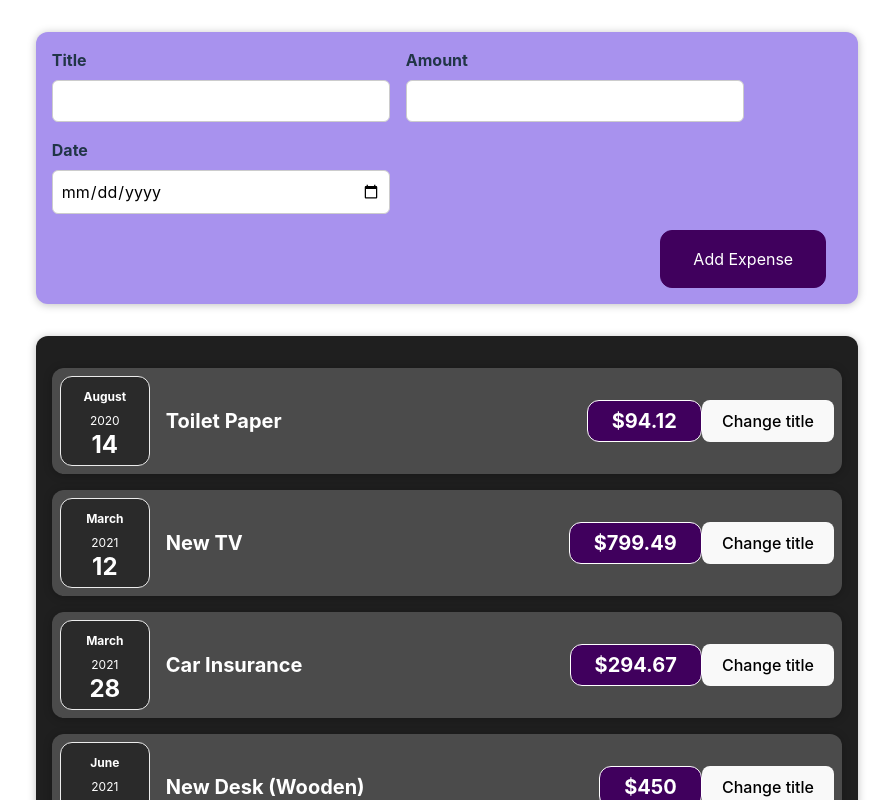
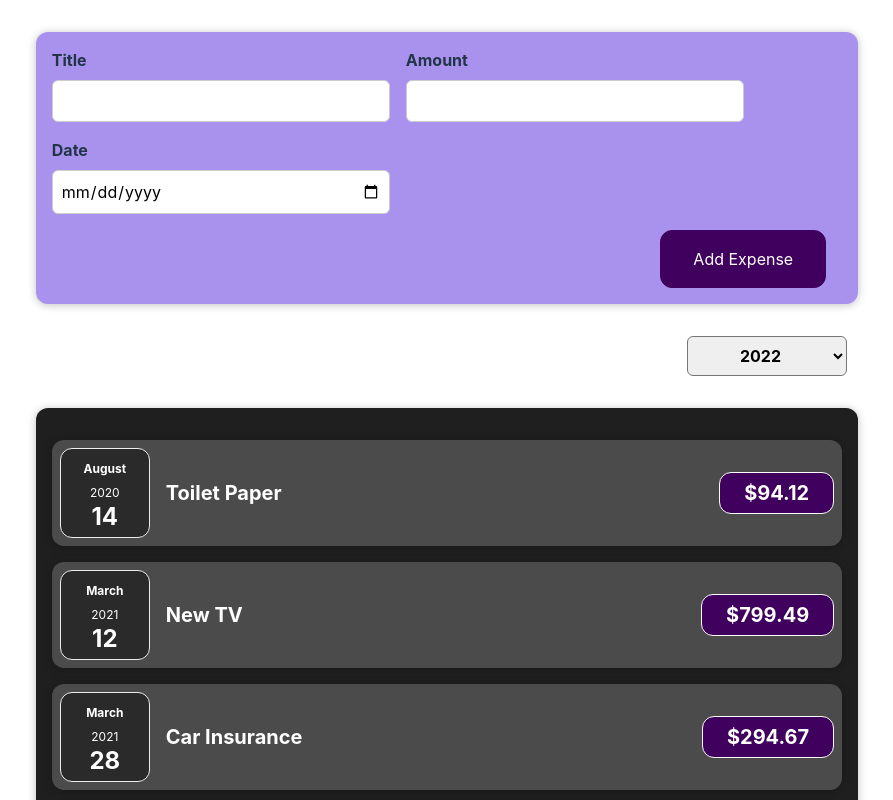
Before and after one commit to mbartos00/udemy-react, a React (Vite) app: page / in a window 1280 px wide. Shown: the top 800 px of the page, without its empty margins (193-1086 px from the left). Built offline with nearby package versions, Linux system fonts and the light colour scheme.

Commit message:
Add expenses filter component, add state lifting

```diff
--- a/src/App.jsx
+++ b/src/App.jsx
@@ -24,9 +24,11 @@
     },
   ];
 
+  const handleAddExpense = (expense) => {};
+
   return (
     <div>
-      <NewExpense />
+      <NewExpense onAddExpense={handleAddExpense} />
       <Expenses expenses={expenses} />
     </div>
   );
--- a/src/components/Expenses/ExpenseItem.jsx
+++ b/src/components/Expenses/ExpenseItem.jsx
@@ -1,22 +1,15 @@
 import './ExpenseItem.css';
 import ExpenseDate from './ExpenseDate';
 import Card from '../UI/Card';
-import { useState } from 'react';
 
 const ExpenseItem = ({ date, title, amount }) => {
-  const [expenseTitle, setExpenseTitle] = useState(title);
-  const handleClick = () => {
-    setExpenseTitle();
-  };
-
   return (
     <Card className='expense-item'>
       <ExpenseDate date={date} />
       <div className='expense-item__description'>
-        <h2>{expenseTitle}</h2>
+        <h2>{title}</h2>
         <div className='expense-item__price'>${amount}</div>
       </div>
-      <button onClick={handleClick}>Change title</button>
     </Card>
   );
 };
--- a/src/components/Expenses/Expenses.jsx
+++ b/src/components/Expenses/Expenses.jsx
@@ -1,15 +1,27 @@
-import React from 'react';
+import React, { useState } from 'react';
 import Card from '../UI/Card';
 import ExpenseItem from './ExpenseItem';
 import './Expenses.css';
+import ExpensesFilter from './ExpensesFilter';
 
 const Expenses = ({ expenses }) => {
+  const [pickedYear, setPickedYear] = useState('2022');
+
+  const handleYearChange = (year) => {
+    setPickedYear(year);
+  };
   return (
-    <Card className='expenses'>
-      {expenses.map(({ id, title, amount, date }) => (
-        <ExpenseItem key={id} title={title} amount={amount} date={date} />
-      ))}
-    </Card>
+    <div>
+      <ExpensesFilter
+        selectedYear={pickedYear}
+        onSaveYearChange={handleYearChange}
+      />
+      <Card className='expenses'>
+        {expenses.map(({ id, title, amount, date }) => (
+          <ExpenseItem key={id} title={title} amount={amount} date={date} />
+        ))}
+      </Card>
+    </div>
   );
 };
 export default Expenses;
--- /dev/null
+++ b/src/components/Expenses/ExpensesFilter.css
@@ -0,0 +1,24 @@
+.expenses-filter {
+  color: white;
+  padding: 0 1rem;
+}
+
+.expenses-filter__control {
+  display: flex;
+  width: 100%;
+  align-items: center;
+  justify-content: space-between;
+  margin: 1rem 0;
+}
+
+.expenses-filter label {
+  font-weight: bold;
+  margin-bottom: 0.5rem;
+}
+
+.expenses-filter select {
+  font: inherit;
+  padding: 0.5rem 3rem;
+  font-weight: bold;
+  border-radius: 6px;
+}
--- /dev/null
+++ b/src/components/Expenses/ExpensesFilter.jsx
@@ -0,0 +1,23 @@
+import './ExpensesFilter.css';
+
+const ExpensesFilter = ({ onSaveYearChange, selectedYear }) => {
+  const handleChange = (e) => {
+    onSaveYearChange(e.target.value);
+  };
+
+  return (
+    <div className='expenses-filter'>
+      <div className='expenses-filter__control'>
+        <label htmlFor='selectYear'>Filter by year</label>
+        <select value={selectedYear} onChange={handleChange} id='selectYear'>
+          <option value='2022'>2022</option>
+          <option value='2021'>2021</option>
+          <option value='2020'>2020</option>
+          <option value='2019'>2019</option>
+        </select>
+      </div>
+    </div>
+  );
+};
+
+export default ExpensesFilter;
--- a/src/components/NewExpense/ExpenseForm.jsx
+++ b/src/components/NewExpense/ExpenseForm.jsx
@@ -1,7 +1,7 @@
 import React, { useState } from 'react';
 import './ExpenseForm.css';
 
-function ExpenseForm() {
+function ExpenseForm({ onSaveExpenseData }) {
   const [inputValues, setinputValues] = useState({
     title: '',
     amount: '',
@@ -15,6 +15,7 @@
       ...inputValues,
       date,
     };
+    onSaveExpenseData(expenseData);
     setinputValues({ title: '', amount: '', date: '' });
   };
 
--- a/src/components/NewExpense/NewExpense.jsx
+++ b/src/components/NewExpense/NewExpense.jsx
@@ -2,12 +2,20 @@
 import ExpenseForm from './ExpenseForm';
 import './NewExpense.css';
 
-function NewExpense() {
+const NewExpense = ({ onAddExpense }) => {
+  const handleSaveExpenseData = (expenseData) => {
+    const newExpenseData = {
+      ...expenseData,
+      id: Math.random().toString(),
+    };
+    onAddExpense(newExpenseData);
+  };
+
   return (
     <div className='new-expense'>
-      <ExpenseForm />
+      <ExpenseForm onSaveExpenseData={handleSaveExpenseData} />
     </div>
   );
-}
+};
 
 export default NewExpense;
```
